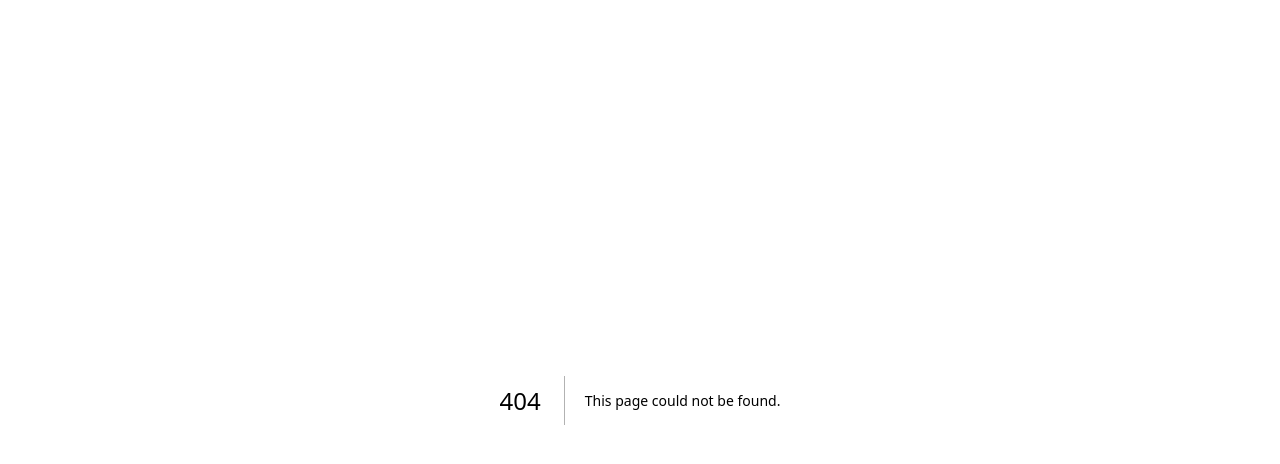
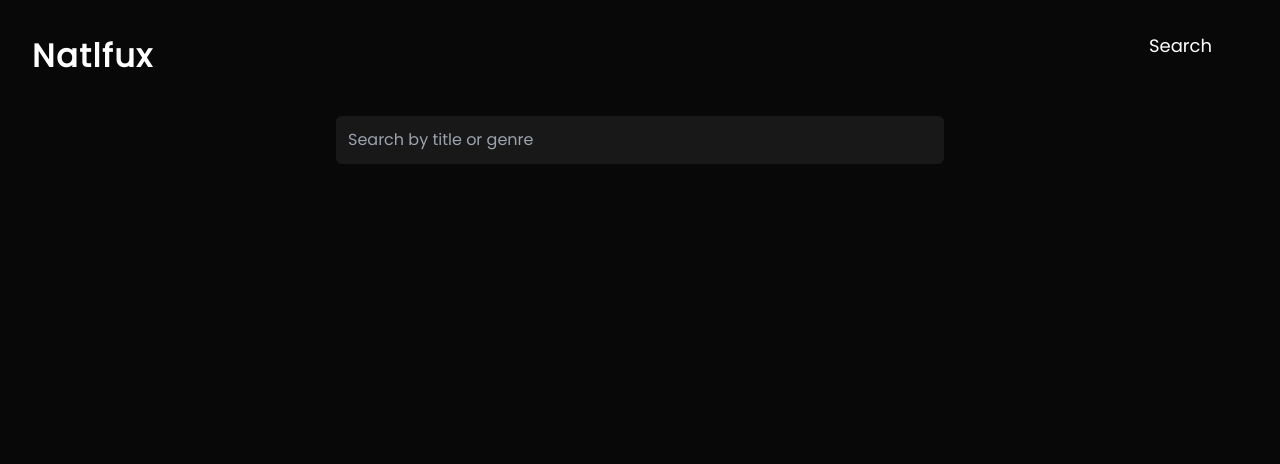
Before and after one commit to Agastya909/natflux-web, a Next.js app: page /search in a window 1280 px wide. Before the commit this address had no page. Shown: the top 464 px of the page. Built offline with nearby package versions, Linux system fonts and the light colour scheme.

Commit message:
add search page

```diff
--- /dev/null
+++ b/app/search/page.tsx
@@ -0,0 +1,113 @@
+"use client";
+import Navbar from "@/component/Navbar";
+import axios from "axios";
+import Image from "next/image";
+import Link from "next/link";
+import { useRouter } from "next/navigation";
+import Router from "next/router";
+import { useEffect, useState } from "react";
+
+type VideoData = {
+  id: string;
+  title: string;
+  summary: string;
+  uploader_id: string;
+  genre: string;
+  path: string;
+  thumbnail_path: string;
+  length: number;
+  size: number;
+  release_date: string;
+  created_at: Date;
+  updated_at: Date;
+};
+
+export default function Login() {
+  // const router = useRouter();
+  const [videoData, setVideoData] = useState<VideoData[]>([]);
+  const [search, setSearch] = useState<string>("");
+  const [loading, setLoading] = useState<
+    "notStarted" | "loading" | "finished" | "error"
+  >("notStarted");
+  // useEffect(() => {
+  // fetchVideos();
+  // }, []);
+
+  const fetchVideos = async () => {
+    try {
+      setLoading("loading");
+      const resp = await axios.post(
+        "http://localhost:4000/video/search",
+        { genre: search, searchTerm: search },
+        { headers: { Authorization: `Bearer ${localStorage.getItem("jwt")}` } }
+      );
+      setVideoData(resp.data.data);
+      setLoading("finished");
+    } catch (error) {
+      console.log(error);
+      setLoading("error");
+    }
+  };
+
+  return (
+    <div className="flex flex-col m-4">
+      <Navbar />
+      <div className="flex flex-col m-4">
+        <form
+          className="flex justify-center"
+          onSubmit={(e) => {
+            e.preventDefault();
+            fetchVideos();
+          }}
+        >
+          <input
+            type="text"
+            name="email"
+            placeholder="Search by title or genre"
+            id="email"
+            value={search}
+            onChange={(e) => setSearch(e.target.value)}
+            className="rounded-md p-3 my-1 text-white w-1/2 self-center"
+            style={{ backgroundColor: "#181818" }}
+          />
+        </form>
+      </div>
+      {loading === "loading" ? (
+        <p className="text-center text-xl tracking-wide font-semibold transition">
+          Searching for Videos
+        </p>
+      ) : null}
+      {videoData.length > 0 && loading == "finished" ? (
+        <div>
+          <div className="flex my-4">
+            {videoData.map((video, index) => (
+              <Link
+                href={{
+                  pathname: "/video",
+                  query: {
+                    id: video.id,
+                  },
+                }}
+                key={video.id}
+                className="w-64 mr-4 relative rounded-lg sm:w-50 sm:h-50 hover:cursor-pointer hover:scale-105 hover:shadow-zinc-800 hover:shadow-lg  transition"
+              >
+                <Image
+                  src={video.thumbnail_path}
+                  height={180}
+                  width={384}
+                  className="w-96 h-40 rounded-lg"
+                  alt={video.title}
+                />
+                <h2 className="bg-gradient-to-t from-[#00000085] text-lg font-bold tracking-wide pt-2 px-2 absolute bottom-0 w-full rounded-b-lg">
+                  {video.title}
+                </h2>
+              </Link>
+            ))}
+          </div>
+        </div>
+      ) : (
+        <div></div>
+      )}
+    </div>
+  );
+}
--- a/component/Navbar.tsx
+++ b/component/Navbar.tsx
@@ -1,7 +1,5 @@
-import Image from "next/image";
 import Link from "next/link";
 import { useEffect, useState } from "react";
-import { useRouter } from "next/navigation";
 import "./style.css";
 
 type User = {
@@ -12,7 +10,6 @@ type User = {
 };
 
 export default function Navbar() {
-  const router = useRouter();
   const [user, setUser] = useState<User>({
     email: "",
     id: "",
@@ -46,7 +43,7 @@ export default function Navbar() {
           <p className="text-lg py-1 px-3 hover">Search</p>
         </Link>
         <Link href="/profile">
-          <p className="text-lg bg-zinc-900 py-1 px-3 hover">Hi, {user.name}</p>
+          <p className="text-lg py-1 px-3 hover">{user.name}</p>
         </Link>
       </div>
     </div>
```
